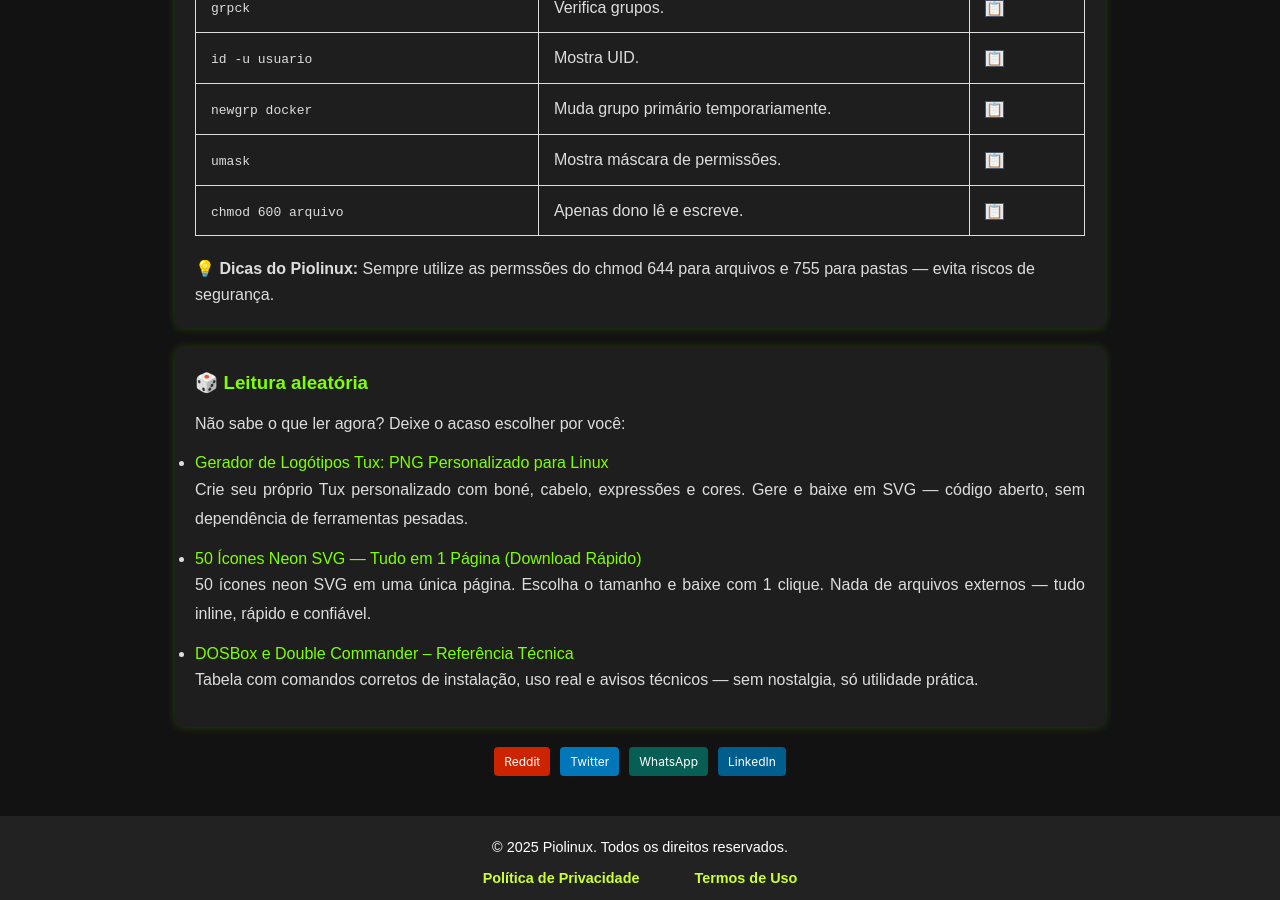
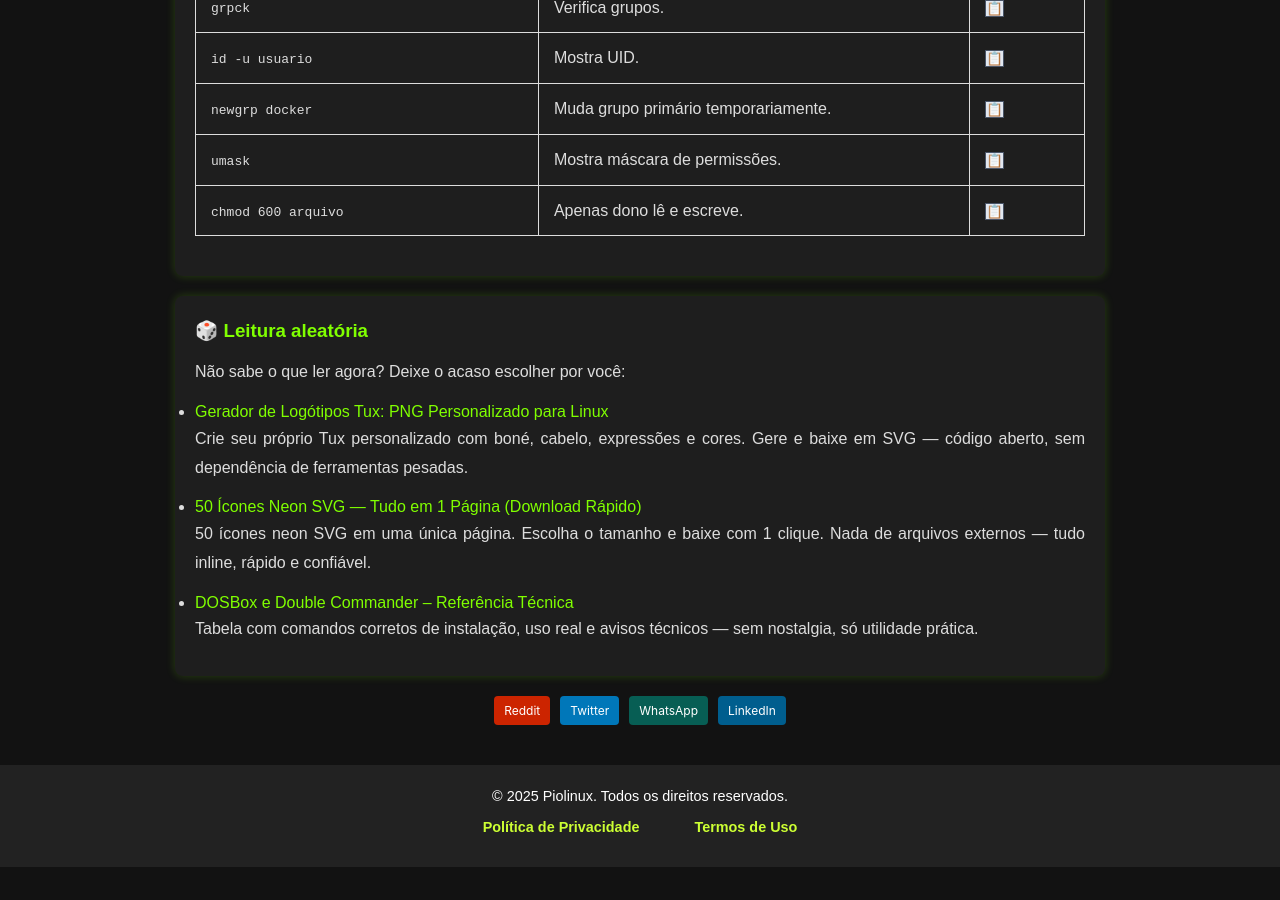
Before and after one commit to Piolinux/piolinux-site, a Jekyll site: the page built from _pages/_comandos/usuarios-e-permissoes.md, in a window 1280 px wide and 900 px high, scrolled down 1131 px. Built offline with Jekyll 4.4.1, drawn with Linux system fonts in a browser that asks for light colours; after the commit the page ends 1998 px from its top, so only the background shows below that.

Commit message:
Update usuarios-e-permissoes.md

```diff
--- a/_pages/_comandos/usuarios-e-permissoes.md
+++ b/_pages/_comandos/usuarios-e-permissoes.md
@@ -145,10 +145,6 @@ function filtrarLinhas(termo) {
 
 
 
-<div class="dica-final">
-  💡 <strong>Dicas do Piolinux:</strong>  Sempre utilize as permssões do chmod 644 para arquivos e 755 para pastas — evita riscos de segurança.
-  </div>
-
 
 
 
```
